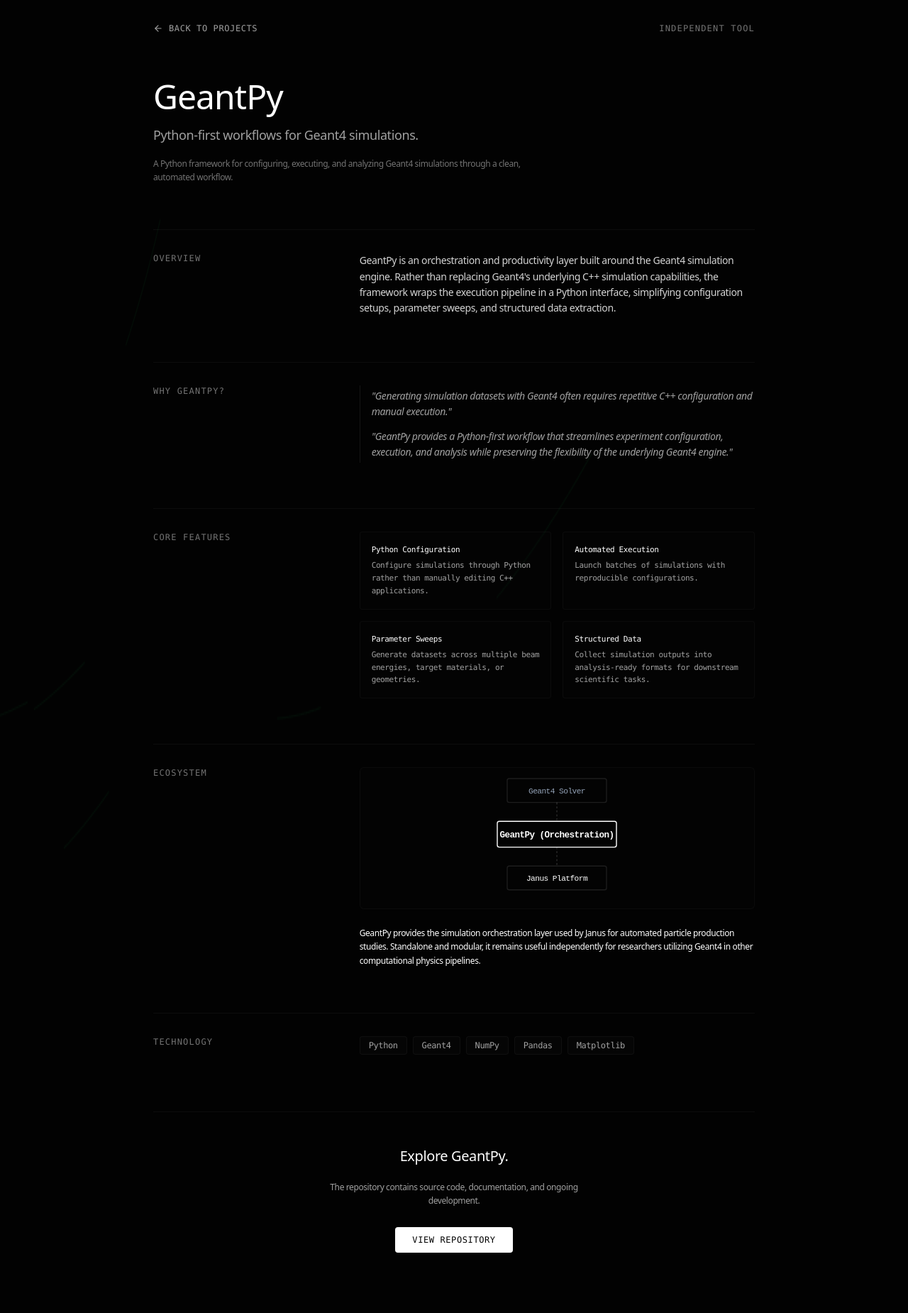
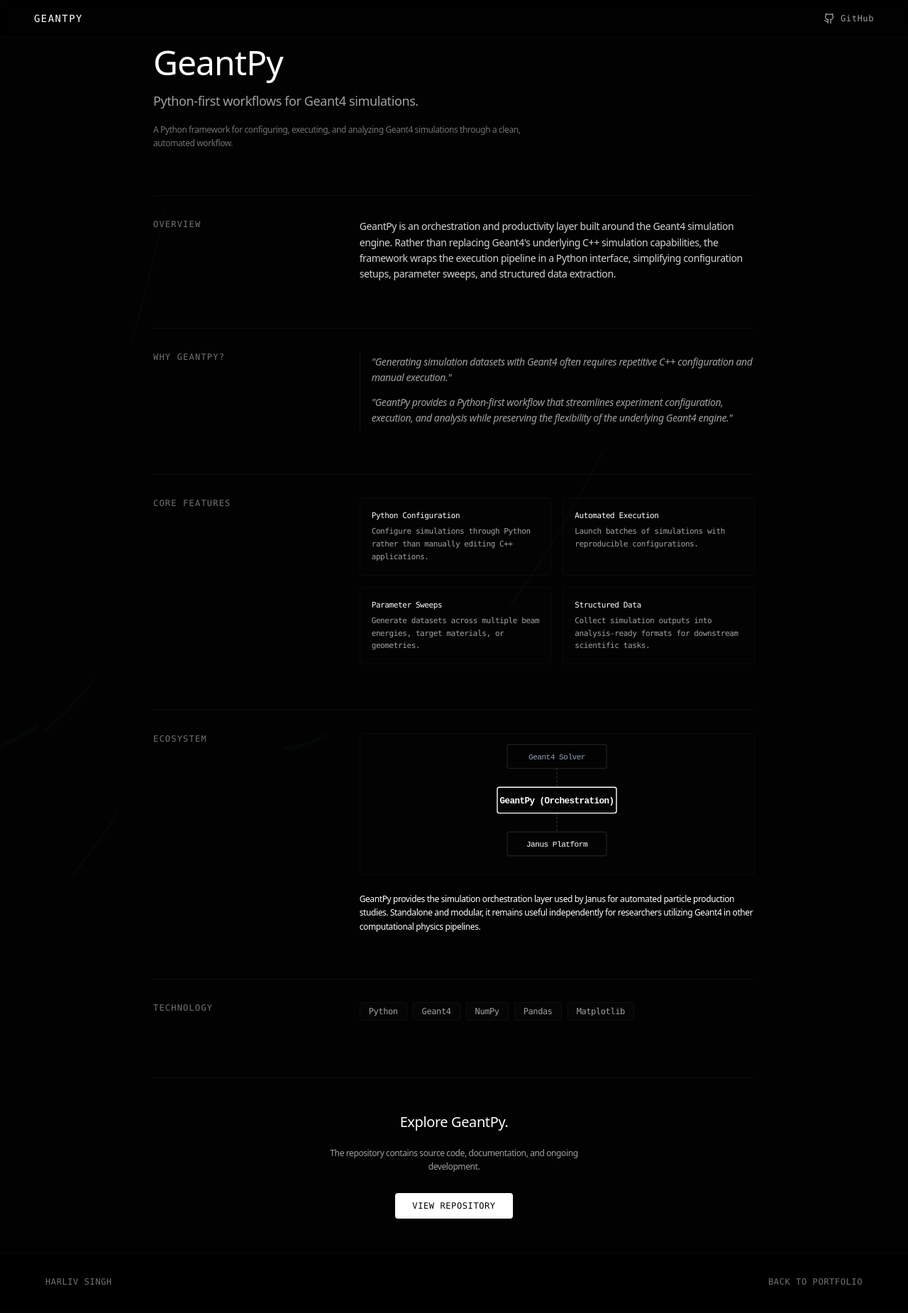
Before and after one commit to h-livv/h-livv.github.io, a Next.js app: page /projects/geantpy in a window 1280 px wide. Shown: the top 1850 px of the page at 71% size. Built offline with nearby package versions, Linux system fonts and the light colour scheme.

Commit message:
Refinements

```diff
--- a/app/projects/geantpy/page.tsx
+++ b/app/projects/geantpy/page.tsx
@@ -4,6 +4,8 @@ import React from 'react';
 import Link from 'next/link';
 import { ArrowLeft, Layers } from 'lucide-react';
 import { GeantPyBackground } from '../../../components/projects/ProjectBackgrounds';
+import ProjectNavbar from '../../../components/projects/ProjectNavbar';
+import ProjectFooter from '../../../components/projects/ProjectFooter';
 
 export default function GeantPyPage() {
   return (
@@ -13,19 +15,7 @@ export default function GeantPyPage() {
         <GeantPyBackground />
       </div>
 
-      {/* Header */}
-      <header className="relative z-10 max-w-4xl mx-auto px-6 pt-8 flex items-center justify-between">
-        <Link
-          href="/#projects"
-          className="inline-flex items-center gap-2 text-neutral-400 hover:text-white transition-colors font-mono text-xs uppercase tracking-wider group"
-        >
-          <ArrowLeft className="w-3.5 h-3.5 group-hover:-translate-x-1 transition-transform" />
-          <span>Back to Projects</span>
-        </Link>
-        <span className="font-mono text-xs text-neutral-500 uppercase tracking-widest">
-          INDEPENDENT TOOL
-        </span>
-      </header>
+      <ProjectNavbar title="GeantPy" repoUrl="https://github.com/h-livv/geantpy" />
 
       {/* Main Content Area: Compact, 1-2 screen heights */}
       <div className="relative z-10 max-w-4xl mx-auto px-6 pt-16 flex flex-col gap-16">
@@ -186,6 +176,7 @@ export default function GeantPyPage() {
         </section>
 
       </div>
+      <ProjectFooter />
     </main>
   );
 }
--- a/components/projects/CollaborativeProjectLayout.tsx
+++ b/components/projects/CollaborativeProjectLayout.tsx
@@ -3,6 +3,8 @@
 import React from 'react';
 import Link from 'next/link';
 import { ArrowLeft } from 'lucide-react';
+import ProjectNavbar from './ProjectNavbar';
+import ProjectFooter from './ProjectFooter';
 
 export interface CollaborativeProjectLayoutProps {
   title: string;
@@ -34,19 +36,7 @@ export default function CollaborativeProjectLayout({
         {backgroundCanvas}
       </div>
 
-      {/* Header */}
-      <header className="relative z-10 max-w-4xl mx-auto px-6 pt-8 flex items-center justify-between">
-        <Link
-          href="/#projects"
-          className="inline-flex items-center gap-2 text-neutral-400 hover:text-white transition-colors font-mono text-xs uppercase tracking-wider group"
-        >
-          <ArrowLeft className="w-3.5 h-3.5 group-hover:-translate-x-1 transition-transform" />
-          <span>Back to Projects</span>
-        </Link>
-        <span className="font-mono text-xs text-neutral-500 uppercase tracking-widest">
-          COLLABORATIVE PROJECT
-        </span>
-      </header>
+      <ProjectNavbar title={title} repoUrl={repoUrl} />
 
       {/* Main Content Area: Compact, 1-2 screen heights */}
       <div className="relative z-10 max-w-4xl mx-auto px-6 pt-16 flex flex-col gap-16">
@@ -149,6 +139,7 @@ export default function CollaborativeProjectLayout({
         </section>
 
       </div>
+      <ProjectFooter />
     </main>
   );
 }
--- /dev/null
+++ b/components/projects/ProjectFooter.tsx
@@ -0,0 +1,18 @@
+import React from 'react';
+import Link from 'next/link';
+
+export default function ProjectFooter() {
+  return (
+    <footer className="w-full border-t border-white/[0.04] py-8 px-6 md:px-12 mt-12 bg-black relative z-10">
+      <div className="max-w-6xl mx-auto flex items-center justify-between font-mono text-xs text-neutral-500 uppercase tracking-wider">
+        <span>Harliv Singh</span>
+        <Link
+          href="/#projects"
+          className="hover:text-white transition-colors"
+        >
+          Back to Portfolio
+        </Link>
+      </div>
+    </footer>
+  );
+}
--- /dev/null
+++ b/components/projects/ProjectNavbar.tsx
@@ -0,0 +1,39 @@
+import React from 'react';
+import Link from 'next/link';
+
+
+interface ProjectNavbarProps {
+  title: string;
+  repoUrl: string;
+}
+
+export default function ProjectNavbar({ title, repoUrl }: ProjectNavbarProps) {
+  return (
+    <nav className="fixed top-0 left-0 right-0 z-50 px-6 md:px-12 py-4 flex items-center justify-between backdrop-blur-md bg-black/50 border-b border-white/[0.04]">
+      <div className="font-mono text-sm tracking-widest uppercase text-white font-medium">
+        {title}
+      </div>
+      <Link
+        href={repoUrl}
+        target="_blank"
+        rel="noopener noreferrer"
+        className="flex items-center gap-2 font-mono text-xs tracking-wider text-neutral-400 hover:text-white transition-colors"
+      >
+        <svg
+          xmlns="http://www.w3.org/2000/svg"
+          viewBox="0 0 24 24"
+          fill="none"
+          stroke="currentColor"
+          strokeWidth="2"
+          strokeLinecap="round"
+          strokeLinejoin="round"
+          className="w-4 h-4"
+        >
+          <path d="M15 22v-4a4.8 4.8 0 0 0-1-3.5c3 0 6-2 6-5.5.08-1.25-.27-2.48-1-3.5.28-1.15.28-2.35 0-3.5 0 0-1 0-3 1.5-2.64-.5-5.36-.5-8 0C6 2 5 2 5 2c-.3 1.15-.3 2.35 0 3.5A5.403 5.403 0 0 0 4 9c0 3.5 3 5.5 6 5.5-.39.49-.68 1.05-.85 1.65-.17.6-.22 1.23-.15 1.85v4" />
+          <path d="M9 18c-4.51 2-5-2-7-2" />
+        </svg>
+        <span className="hidden sm:inline">GitHub</span>
+      </Link>
+    </nav>
+  );
+}
```
